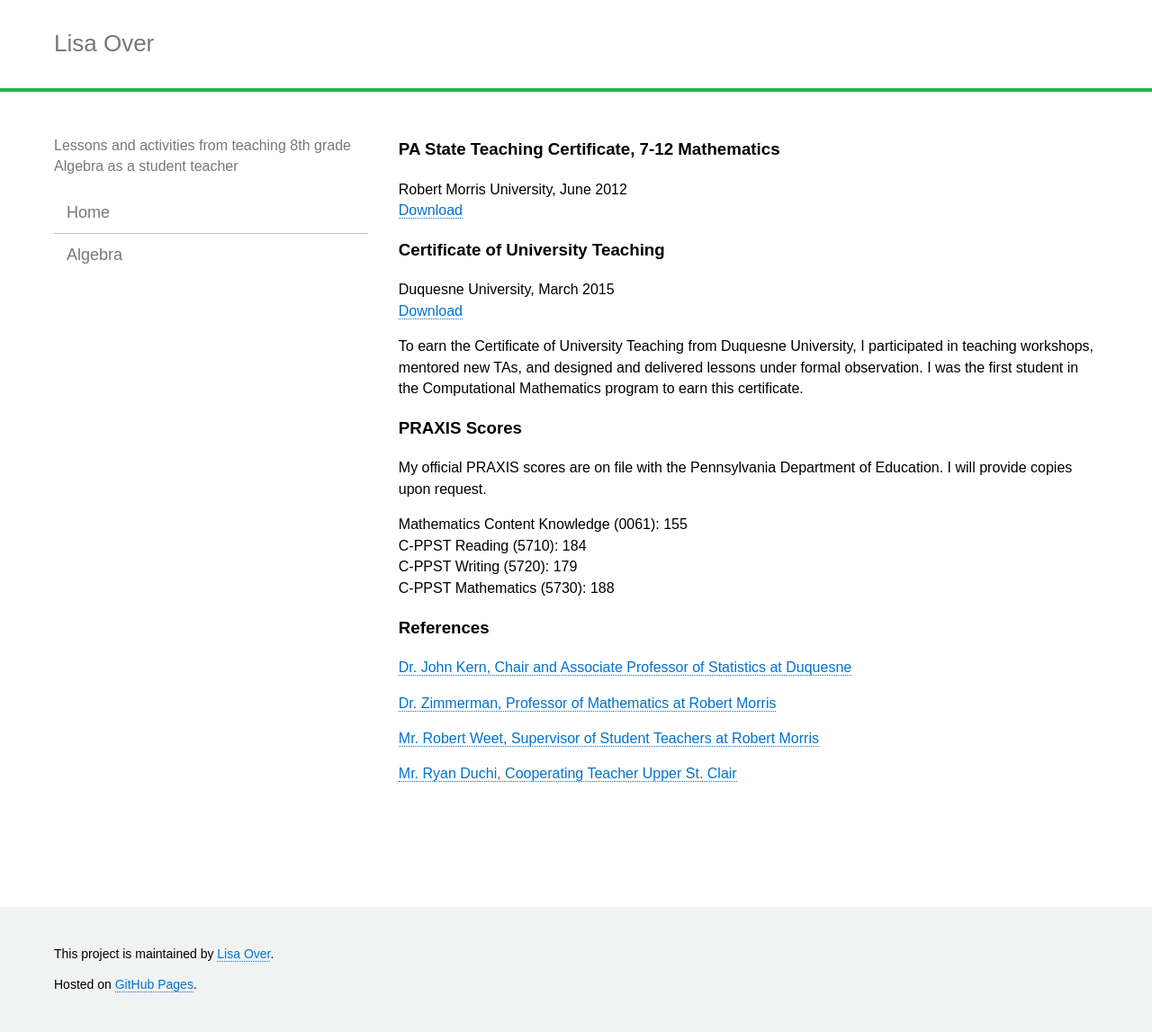
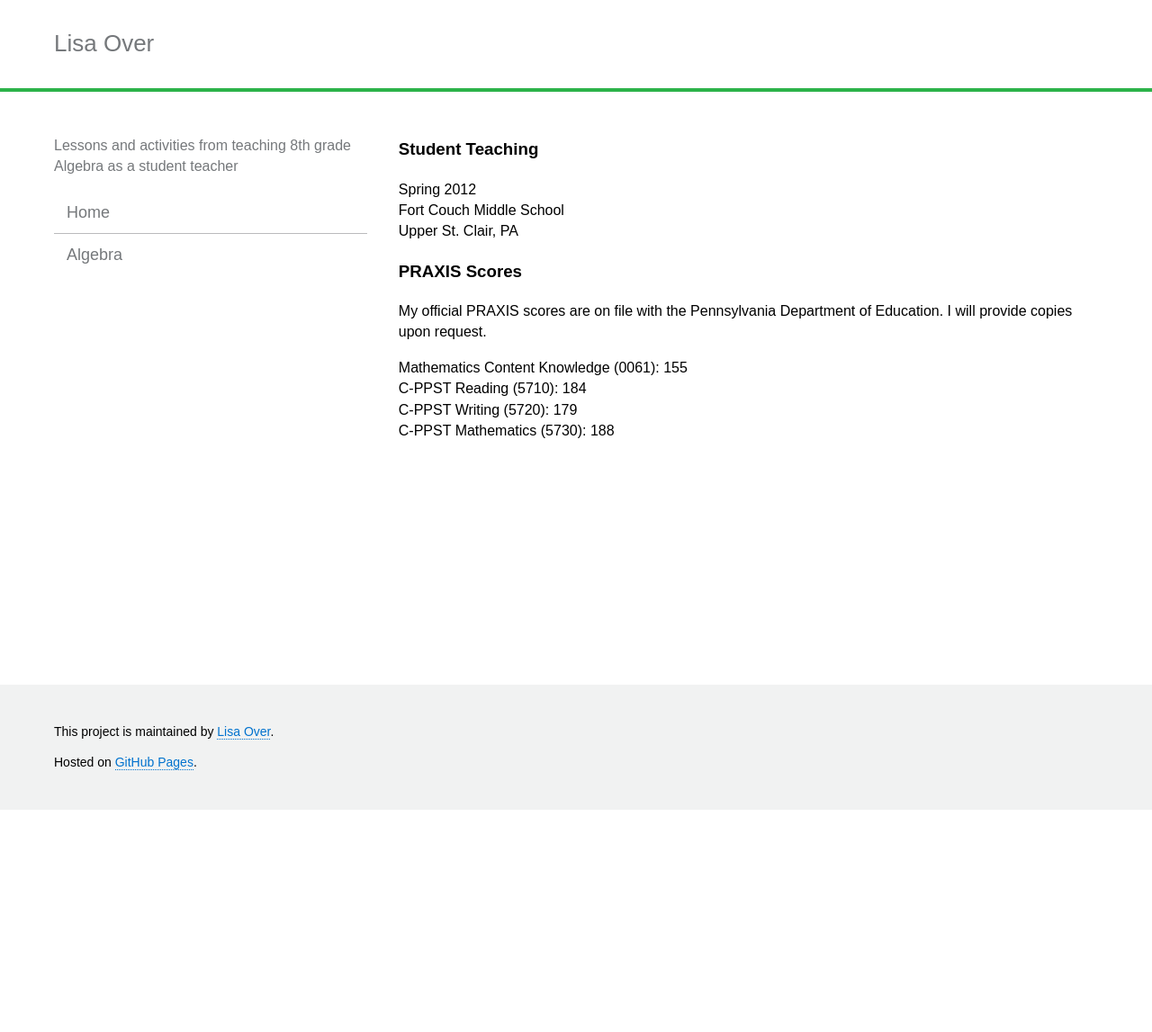
Before and after one commit to lisaover/StudentTeaching, a Jekyll site: the page built from index.html, in a window 1280 px wide. Shown: the whole page at 90% size. Built offline with Jekyll 4.4.1, drawn with Linux system fonts in a browser that asks for light colours; after the commit the page ends 900 px from its top, so only the background shows below that.

Commit message:
Update index.md

```diff
--- a/_includes/index.md
+++ b/_includes/index.md
@@ -1,12 +1,7 @@
-### PA State Teaching Certificate, 7-12 Mathematics
-Robert Morris University, June 2012<br/>
-<a href="https://lisasteaching.github.io/StudentTeaching/portfolio_teaching/home/PA-certification.pdf" target="_blank">Download</a>
-
-### Certificate of University Teaching
-Duquesne University, March 2015<br/>
-<a href="https://lisasteaching.github.io/StudentTeaching/portfolio_teaching/home/DuqUnivTeachingCert.pdf" target="_blank">Download</a><br/>
-
-To earn the Certificate of University Teaching from Duquesne University, I participated in teaching workshops, mentored new TAs, and designed and delivered lessons under formal observation. I was the first student in the Computational Mathematics program to earn this certificate.
+### Student Teaching
+Spring 2012<br/>
+Fort Couch Middle School<br/>
+Upper St. Clair, PA<br/>
 
 ### PRAXIS Scores
 My official PRAXIS scores are on file with the Pennsylvania Department of Education. I will provide copies upon request.
@@ -15,12 +10,3 @@ Mathematics Content Knowledge (0061): 155<br/>
 C-PPST Reading (5710): 184<br/>
 C-PPST Writing (5720): 179<br/>
 C-PPST Mathematics (5730): 188
-
-### References
-<a href="https://lisasteaching.github.io/StudentTeaching/portfolio_teaching/home/recommendation-kern.pdf" target="_blank">Dr. John Kern, Chair and Associate Professor of Statistics at Duquesne</a>
-
-<a href="https://lisasteaching.github.io/StudentTeaching/portfolio_teaching/home/recommendation-zimmerman.pdf" target="_blank">Dr. Zimmerman, Professor of Mathematics at Robert Morris</a>
-
-<a href="https://lisasteaching.github.io/StudentTeaching/portfolio_teaching/home/recommendation-weet.pdf" target="_blank">Mr. Robert Weet, Supervisor of Student Teachers at Robert Morris</a>
-
-<a href="https://lisasteaching.github.io/StudentTeaching/portfolio_teaching/home/recommendation-duchi.pdf" target="_blank">Mr. Ryan Duchi, Cooperating Teacher Upper St. Clair</a>
```
